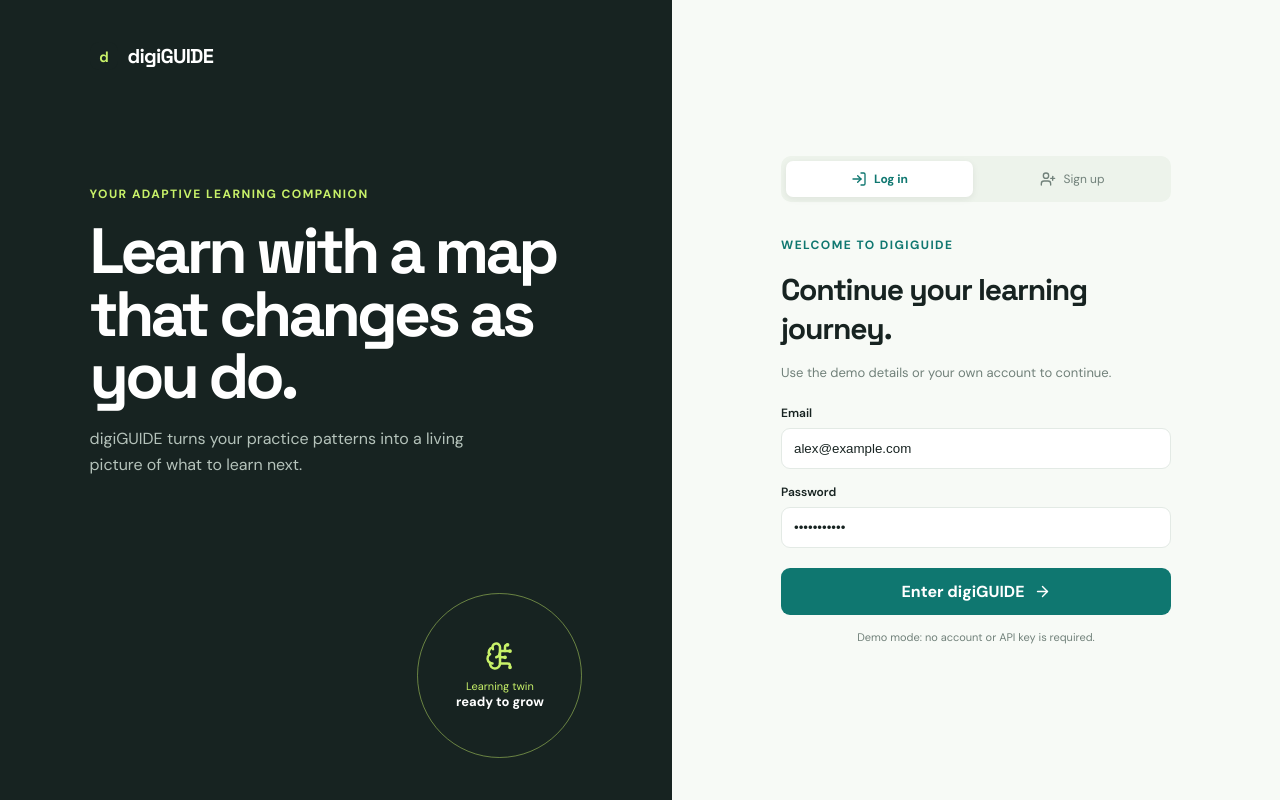
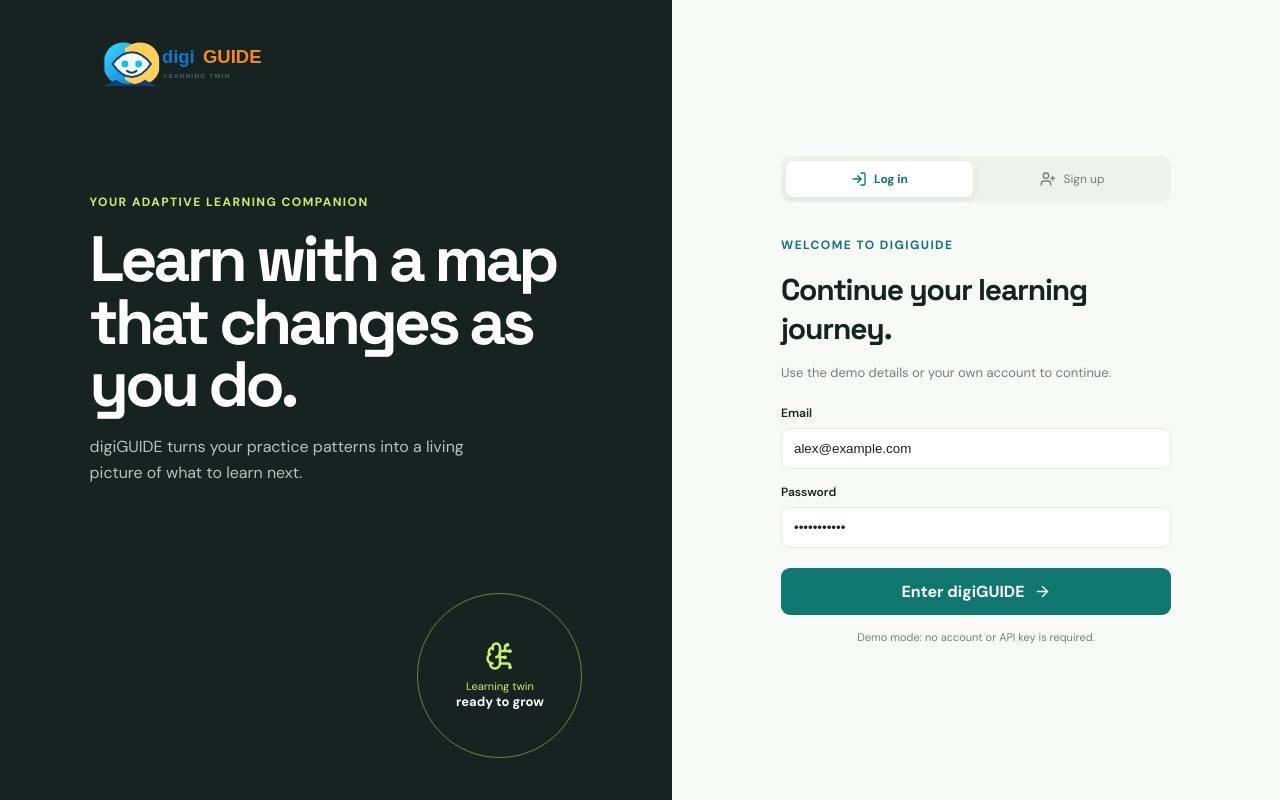
Before and after one commit to SnehaChowdhur/digi_Guide, a Next.js app: page /auth in a window 1280 px wide. Built offline with nearby package versions, Linux system fonts and the light colour scheme.

Commit message:
Add platform logo and refine knowledge map layout

```diff
--- a/app/globals.css
+++ b/app/globals.css
@@ -7,8 +7,8 @@
 button { font: inherit; cursor: pointer; }
 .shell { display: grid; grid-template-columns: 242px minmax(0, 1fr); min-height: 100vh; }
 .sidebar { border-right: 1px solid var(--line); padding: 28px 18px; background: #fbfdf9; display: flex; flex-direction: column; }
-.brand { display: flex; align-items: center; gap: 10px; padding: 0 10px 38px; font-family: 'Space Grotesk'; font-weight: 700; letter-spacing: -.04em; font-size: 20px; }
-.brand-mark { width: 28px; height: 28px; border-radius: 9px; background: var(--ink); color: var(--mint); display: grid; place-items: center; font-size: 15px; }
+.brand { display: flex; align-items: center; gap: 10px; padding: 0 10px 38px; font-family: 'Space Grotesk'; font-weight: 700; letter-spacing: -.04em; font-size: 0; min-height: 44px; background: url('/digiguide-logo.svg') left center / 178px auto no-repeat; }
+.brand-mark { display: none; }
 .nav { display: grid; gap: 7px; }
 .nav-button { border: 0; background: transparent; color: #788780; display: flex; align-items: center; gap: 12px; border-radius: 11px; padding: 12px 13px; text-align: left; font-size: 14px; }
 .nav-button.active, .nav-button:hover { background: #eaf3e7; color: var(--teal); font-weight: 600; }
@@ -23,6 +23,7 @@
 .avatar { width: 34px; height: 34px; border-radius: 50%; background: #f5b74b; display: grid; place-items: center; font-weight: 700; font-size: 12px; }
 .profile small { display: block; color: var(--muted); font-size: 11px; }
 .grid { display: grid; grid-template-columns: 1.5fr 1fr 1fr; gap: 18px; }
+.grid > .graph { display: none; }
 .panel { background: #fff; border: 1px solid var(--line); border-radius: 16px; padding: 22px; min-width: 0; }
 .hero { grid-column: span 2; background: var(--ink); color: white; min-height: 244px; display: flex; justify-content: space-between; overflow: hidden; position: relative; }
 .hero:after { content: ''; position: absolute; width: 260px; height: 260px; border: 1px solid rgba(200,241,105,.35); border-radius: 50%; right: -42px; bottom: -150px; box-shadow: 0 0 0 25px rgba(200,241,105,.05), 0 0 0 50px rgba(200,241,105,.05); }
@@ -76,6 +77,10 @@
 .legend-dot.prerequisite { background: #d8ebbb; } .legend-dot.focus { background: var(--coral); }
 .legend-line { width: 18px; height: 1px; background: #aec9b6; display: inline-block; }
 .map-detail p { color: #b5c3bb; font-size: 11px; margin-top: 5px; }
+.knowledge-map-view { background: linear-gradient(145deg, #ffffff 0%, #f5fbf2 100%); box-shadow: 0 18px 55px rgba(23, 35, 33, .08); }
+.knowledge-map-view .large-map { background: radial-gradient(circle at 50% 45%, #dff2d5 0%, #eff7ec 48%, #e4f0df 100%); border: 1px solid #d6e8d2; box-shadow: inset 0 0 0 1px #ffffffaa; }
+.knowledge-map-view .map-row { transition: transform .18s ease, box-shadow .18s ease; }
+.knowledge-map-view .map-row:hover, .knowledge-map-view .map-row.selected { transform: translateY(-2px); box-shadow: 0 7px 18px rgba(15, 119, 112, .12); }
 .knowledge-map-view .node[role="button"] { cursor: pointer; transition: transform .18s ease, box-shadow .18s ease; }
 .knowledge-map-view .node[role="button"]:hover, .knowledge-map-view .node[role="button"]:focus-visible { transform: scale(1.08); box-shadow: 0 7px 18px rgba(33,69,54,.2); outline: 3px solid #c8f169; outline-offset: 2px; }
 .knowledge-map-view .node.c[role="button"]:hover, .knowledge-map-view .node.c[role="button"]:focus-visible { transform: translate(-50%, -50%) scale(1.08); }
```
Also changed, not shown: public/digiguide-logo.svg (added).
